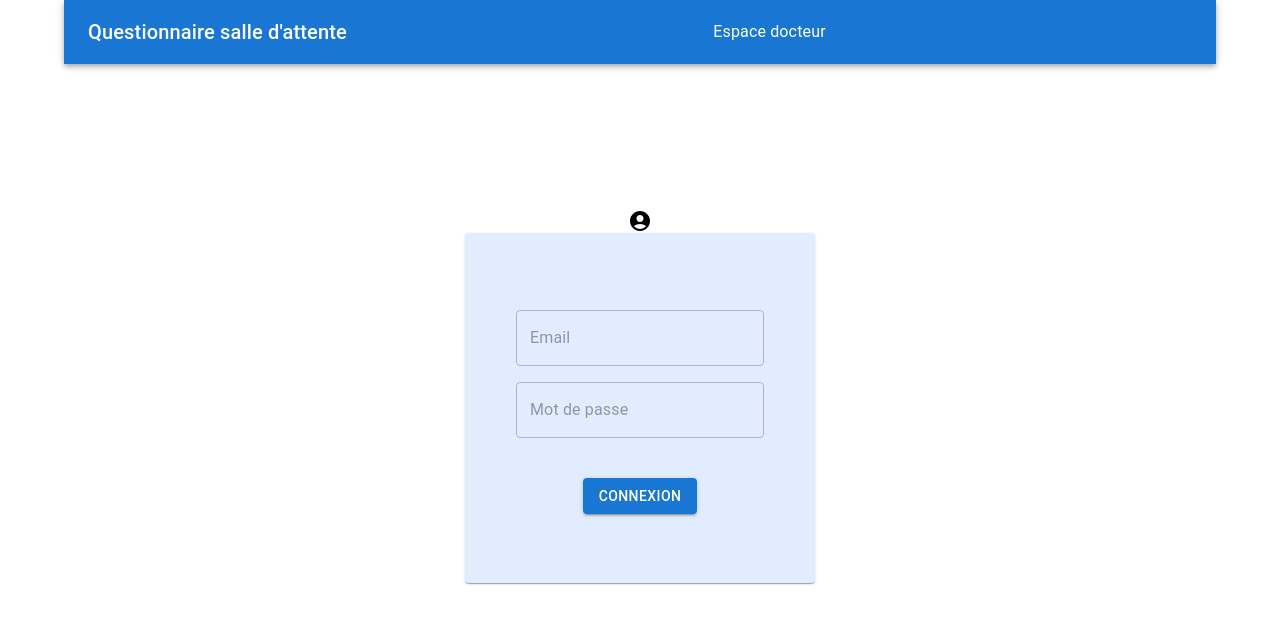
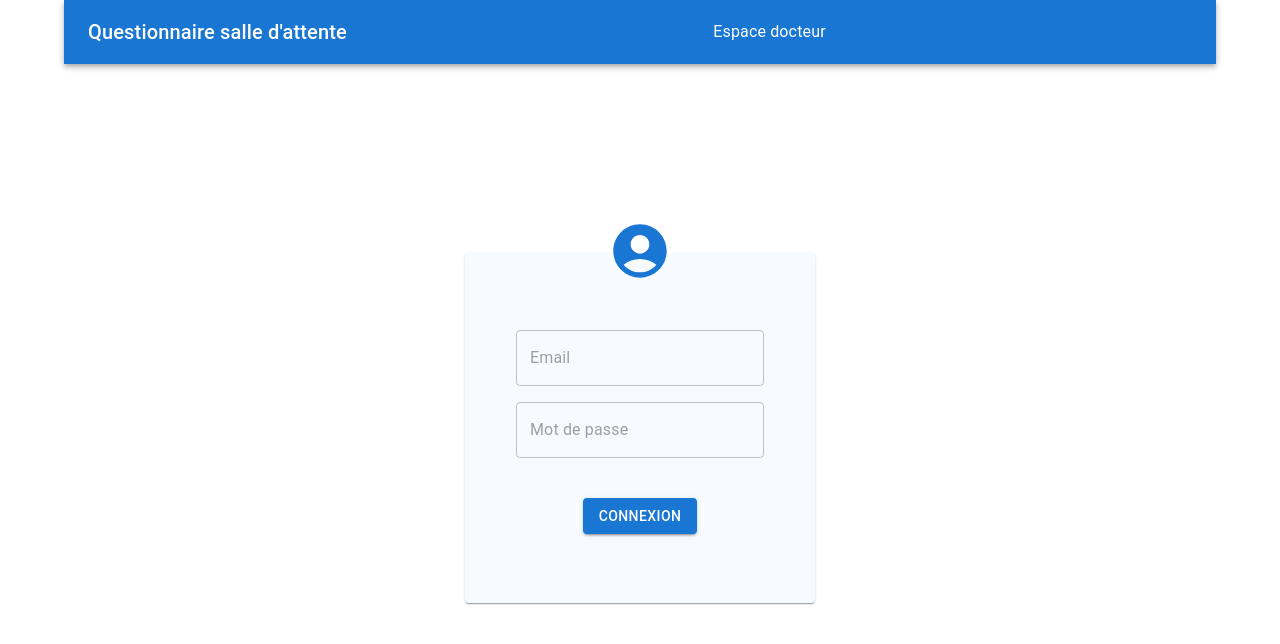
Before and after one commit to florestephan/app_attias, a React app: page /docteur in a window 1280 px wide. Shown: the top 644 px of the page. Built offline with nearby package versions, Linux system fonts and the light colour scheme.

Commit message:
module auth done

```diff
--- a/package.json
+++ b/package.json
@@ -43,6 +43,7 @@
     "@mui/icons-material": "^5.0.4",
     "@mui/material": "^5.0.2",
     "core-js": "3",
+    "firebase": "^9.2.0",
     "material-ui": "^0.20.2",
     "prop-types": "^15.7.2",
     "react": "^17.0.1",
--- a/src/components/Auth/index.js
+++ b/src/components/Auth/index.js
@@ -44,7 +44,13 @@ class Auth extends React.Component {
               alignItems: 'center',
               minHeight: '83vh'
             }}>
-            <AccountCircleIcon/>
+            <AccountCircleIcon
+              sx={{
+                fontSize: "4rem",
+                position: "relative",
+                top: "30px",
+                color: "#1976d2"
+              }}/>
 
             <Card
               sx={{
@@ -54,7 +60,7 @@ class Auth extends React.Component {
                 flexDirection: 'column',
                 justifyContent: 'center',
                 alignItems: 'center',
-                bgcolor: '#e1edff'
+                bgcolor: '#f7faff'
               }}>
               <CardContent sx={{
                 display: 'flex',
```
Also changed, not shown: src/components/Firebase/firebase.js (added, +19 -0 lines), 1 other file (tests, documents, lock files or other folders).
